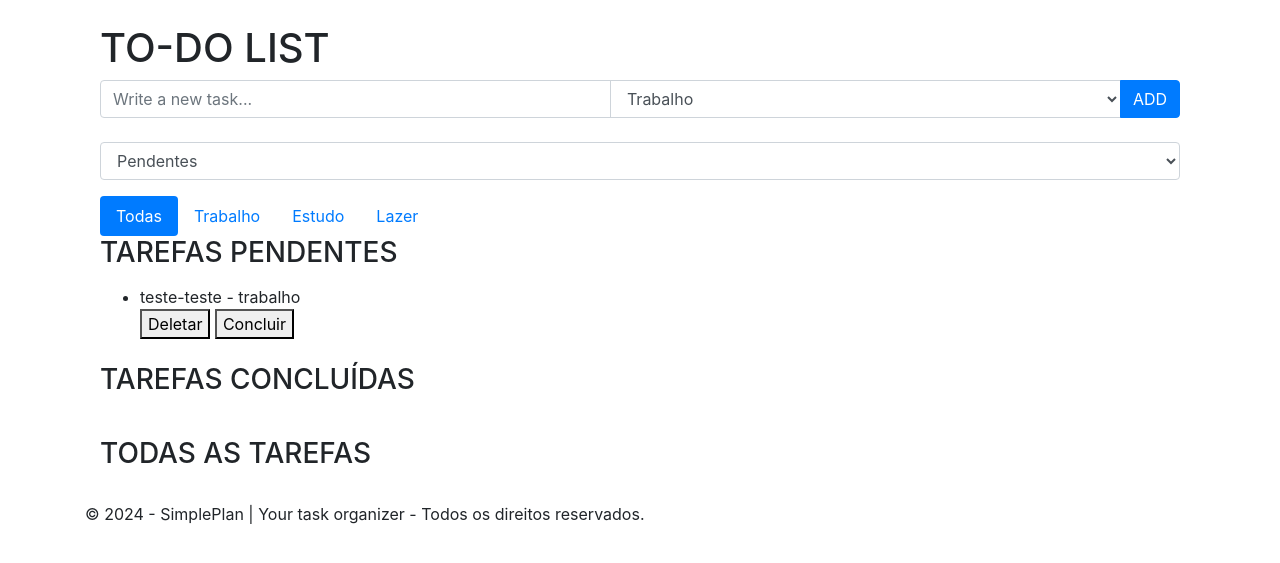
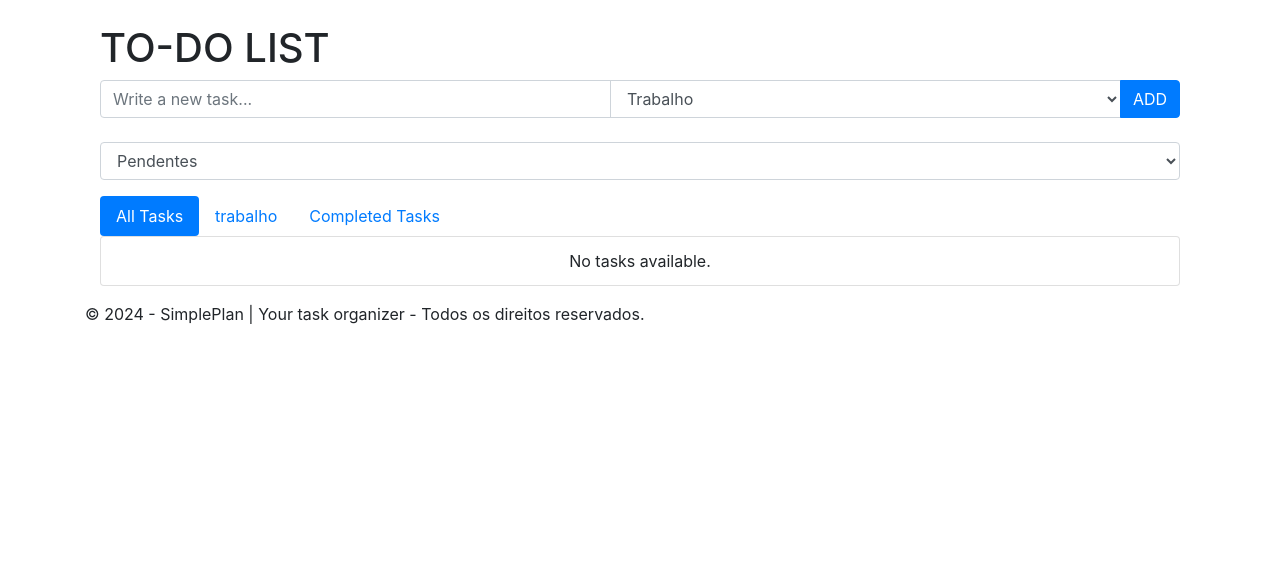
Before and after one commit to JamilyB/SimplePlanner-Project, a Django app: page /todo_list/ in a window 1280 px wide. Shown: the part 117-680 px from the top of the page. Run offline with Django 5.2, Linux system fonts and the light colour scheme; a user stored in the database is signed in; data comes from the database, SQL or seed files in the repository; both versions use the stored data as it was after the commit; some libraries are stand-ins or nearby versions.

Commit message:
adicionado filtragem de tarefas para exibição

```diff
--- a/app_simple_planner/models.py
+++ b/app_simple_planner/models.py
@@ -1,6 +1,8 @@
 from django.db import models
+from django.contrib.auth.models import User
 
 class Task(models.Model):
+    user = models.ForeignKey(User,null=True, on_delete=models.CASCADE)
     title = models.CharField(max_length=255)
     category = models.CharField(max_length=255)
     completed = models.BooleanField(default=False)
--- a/app_simple_planner/templates/registration/login.html
+++ b/app_simple_planner/templates/registration/login.html
@@ -5,7 +5,7 @@
 {% load static %}
 {% block content %}
 <h2>Login</h2>
-<form id="loginForm" method="POST">
+<form id="loginForm" method="POST" action=".">
     {% csrf_token %}
     <div>
         <label for="username">Username:</label>
--- a/app_simple_planner/templates/todo_list/list.html
+++ b/app_simple_planner/templates/todo_list/list.html
@@ -23,6 +23,7 @@
         </section>
     </form>
 
+
     <!-- Seção de filtros e navegação -->
     <div class="wrapper mt-4">
         <select id="select-List" class="form-control" onchange="TypeList()">
@@ -33,18 +34,38 @@
 
         <nav class="ClassTasks mt-3">
             <ul class="nav nav-pills">
-                <li class="nav-item"><a class="nav-link active" href="#">Todas</a></li>
-                <li class="nav-item"><a class="nav-link" href="#">Trabalho</a></li>
-                <li class="nav-item"><a class="nav-link" href="#">Estudo</a></li>
-                <li class="nav-item"><a class="nav-link" href="#">Lazer</a></li>
+                <li class="nav-item"><a class="nav-link active" href="{% url 'todo_list' %}">All Tasks</a></li>
+                {% for category in categories %}
+                    <li class="nav-item"><a class="nav-link" href="{% url 'todo_list_by_category' category=category %}">{{ category }}</a></li>
+                {% endfor %}
+                <li class="nav-item"><a class="nav-link" href="{% url 'completed_tasks' %}">Completed Tasks</a></li>
             </ul>
         </nav>
     </div>
 
+    <!-- Lista de Tarefas -->
+     <ul class="list-group">
+        {% for Task in Tasks %}
+            <li class="list-group-item d-flex justify-content-between align-items-center">
+                <div>
+                    <h5 class="mb-1">{{ Task.title }}</h5>
+                    <small class="text-muted">{{ Task.category }}</small>
+                </div>
+                <form method="post" action="{% url 'todo_list' %}" class="d-inline">
+                    {% csrf_token %}
+                    <input type="hidden" name="task_id" value="{{ Task.pk }}">
+                    <button type="submit" name="action" value="delete" class="btn btn-danger btn-sm me-2">Deletar</button>
+                    {% if not Task.completed %}
+                        <button type="submit" name="action" value="complete" class="btn btn-success btn-sm">Concluir</button>
+                    {% endif %}
+                </form>
+            </li>
+        {% empty %}
+            <li class="list-group-item text-center">No tasks available.</li>
+        {% endfor %}
+    </ul>
 
-    <!-- Seção de tarefas pendentes -->
-    <h3 class="mb-3">TAREFAS PENDENTES</h3>
-    <ul>
+    <!--<ul>
         {% for Task in Tasks %}
             <li>
                 {{ Task.title }} - {{ Task.category }}
@@ -58,20 +79,10 @@
         {% empty %}
             <li>No tasks available.</li>
         {% endfor %}
-    </ul>
+    </ul>-->
 
-    <!-- Seção de tarefas concluídas -->
-    <section id="completed-Task" class="ListPage mt-4">
-        <h3 class="mb-3">TAREFAS CONCLUÍDAS</h3>
-        <ul id="completedTaskList" class="list-group"></ul>
-    </section>
 
-    <!-- Seção de todas as tarefas -->
-    <section id="All-Task" class="ListPage mt-4">
-        <h3 class="mb-3">TODAS AS TAREFAS</h3>
-        <ul id="AllTaskList" class="list-group"></ul>
-    </section>
-</div>
+
 {% endblock %}
 
 <!--{% block scripts %}
--- a/app_simple_planner/views.py
+++ b/app_simple_planner/views.py
@@ -5,8 +5,6 @@ from django.http import HttpResponse
 from django.contrib.auth import authenticate, login
 from django.contrib.auth import logout
 from .models import Task
-from .forms import TaskForm
-
 
 def index(request):
     if request.user.is_authenticated:
@@ -14,23 +12,16 @@ def index(request):
     else:
         return render(request, 'pages/index.html')
 
-"""@login_required
-def todo_list(request):
-  if request.method == 'POST':
-    add_task(request)
-    return redirect('todo_list')
-  Tasks = {
-      'Tasks': Task.objects.all()
-    }
+@login_required
+def todo_list(request, category=None, filter=None):
 
-  return render(request, 'todo_list/list.html',Tasks)"""
+    #tasks = Task.objects.filter(user=request.user)
+    tasks = Task.objects.filter(user=request.user)
 
-@login_required
-def todo_list(request):
-
-    Tasks = {
-      'Tasks': Task.objects.all()
-    }
+    if category:
+        tasks = tasks.filter(category=category)
+    elif filter == 'completed':
+        tasks = tasks.filter(completed=True)
 
     if request.method == 'POST':
         action = request.POST.get('action')
@@ -41,16 +32,21 @@ def todo_list(request):
 
         elif action == 'delete':
             task_id = request.POST.get('task_id')
-            task = Task.objects.filter(id=task_id).first()
+            task = Task.objects.filter(id=task_id, user=request.user).first()
             if task:
                 task.delete()
 
         elif action == 'complete':
             task_id = request.POST.get('task_id')
-            task = Task.objects.filter(id=task_id).first()
+            task = Task.objects.filter(id=task_id, user=request.user).first()
             if task:
                 task.completed = True
                 task.save()
+
+    Tasks = {
+      'Tasks': tasks,
+      'categories': Task.objects.values_list('category', flat=True).distinct(),
+    }
 
     return render(request, 'todo_list/list.html',Tasks)
 
@@ -65,16 +61,15 @@ def register(request):
   else:
     username = request.POST.get('username')
     email = request.POST.get('email')
-    password = request.POST.get('password')
+    password = request.POST.get('password2')
 
-    user = User.objects.filter(username=username)
-
-    if user:
+    if User.objects.filter(username=username).exists():
       return HttpResponse("Usuário já existe")
 
     user = User.objects.create_user(username=username, email=email, password=password)
     user.save()
-    return HttpResponse("Usuário criado!")
+    print(f'Username: {username}, Password: {password}, Email: {email}')
+    return redirect('login')
 
 
 def login_view(request):
@@ -82,6 +77,7 @@ def login_view(request):
         username = request.POST['username']
         password = request.POST['password']
 
+        print(f'Username: {username}, Password: {password}')
         user = authenticate(request, username=username, password=password)
 
         if user is not None:
@@ -100,6 +96,7 @@ def add_task(request):
    new_task = Task()
    new_task.title = request.POST.get('title')
    new_task.category = request.POST.get('category')
+   new_task.user = request.user
 
    print(f'Title: {new_task.title}, Category: {new_task.category}')
    new_task.save()
--- a/project_simple_planner/urls.py
+++ b/project_simple_planner/urls.py
@@ -1,18 +1,19 @@
 
 from django.contrib import admin
 from django.urls import path, include
-from app_simple_planner import views  # Importa as views diretamente do app_sp
+from app_simple_planner import views
 from app_simple_planner.views import login_view
 from django.contrib.auth.views import LoginView
 
 urlpatterns = [
     path('admin/', admin.site.urls),
-    path('', views.index, name='index'),  # Adicione a URL que aponta para a view
+    path('', views.index, name='index'),
     path('todo_list/', views.todo_list, name='todo_list'),
+    path('category/<str:category>/', views.todo_list, name='todo_list_by_category'),
+    path('completed/', views.todo_list, {'filter': 'completed'}, name='completed_tasks'),
     path('home/', views.home, name='home'),
-    #path('login', views.login, name='login'),
     path('register/', views.register, name='register'),
     path('accounts/', include('django.contrib.auth.urls')),
-    path('login', views.login_view, name='login'),
+    path('login/', views.login_view, name='login'),
     path('logout/', views.logout_view, name='logout'),
 ]
```
Also changed, not shown: app_simple_planner/static/js/script.js (+0 -39 lines), app_simple_planner/templates/todo_list/home.html (+29 -3 lines), app_simple_planner/migrations/0002_task_user.py (added), db.sqlite3.
